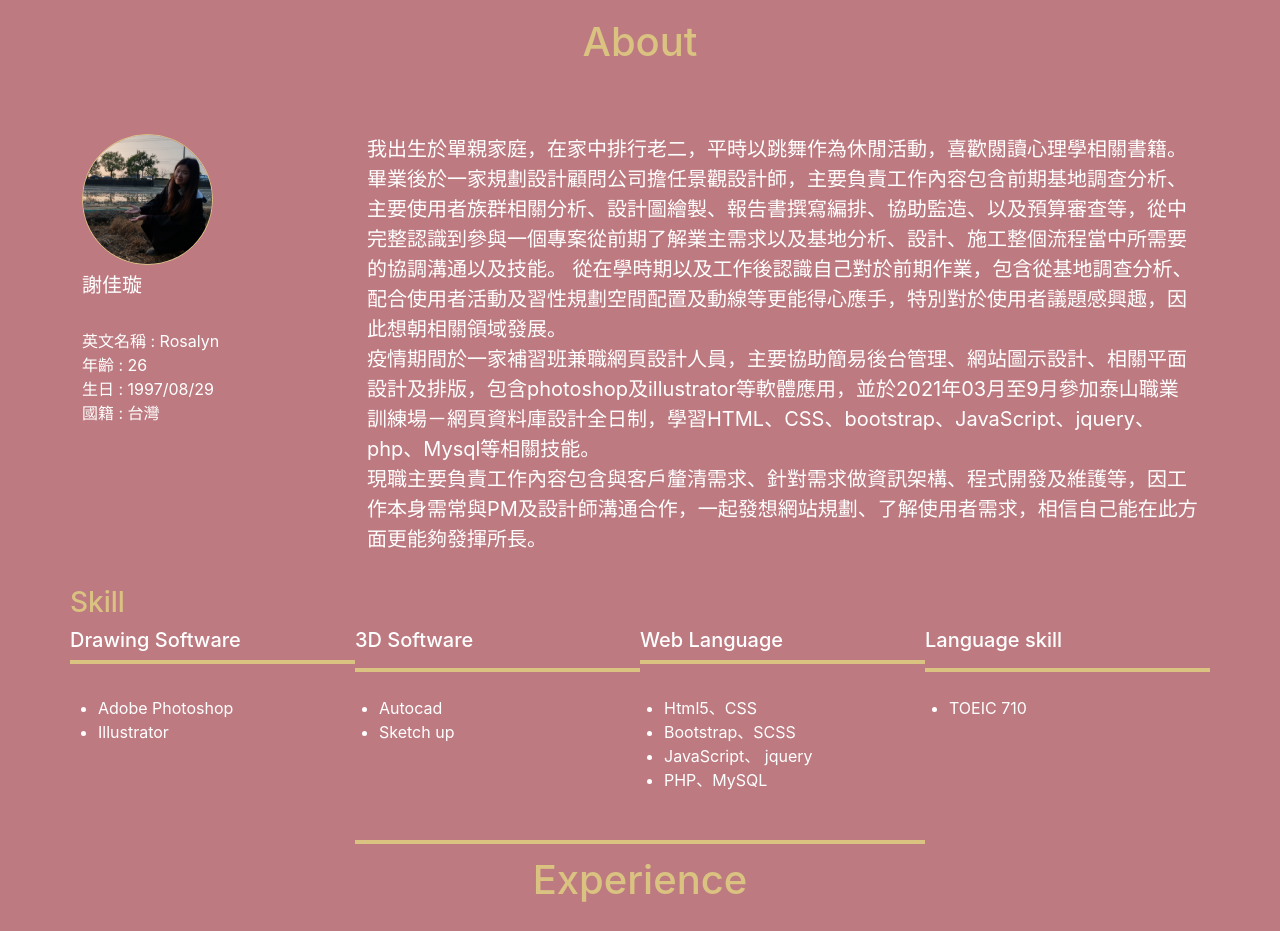
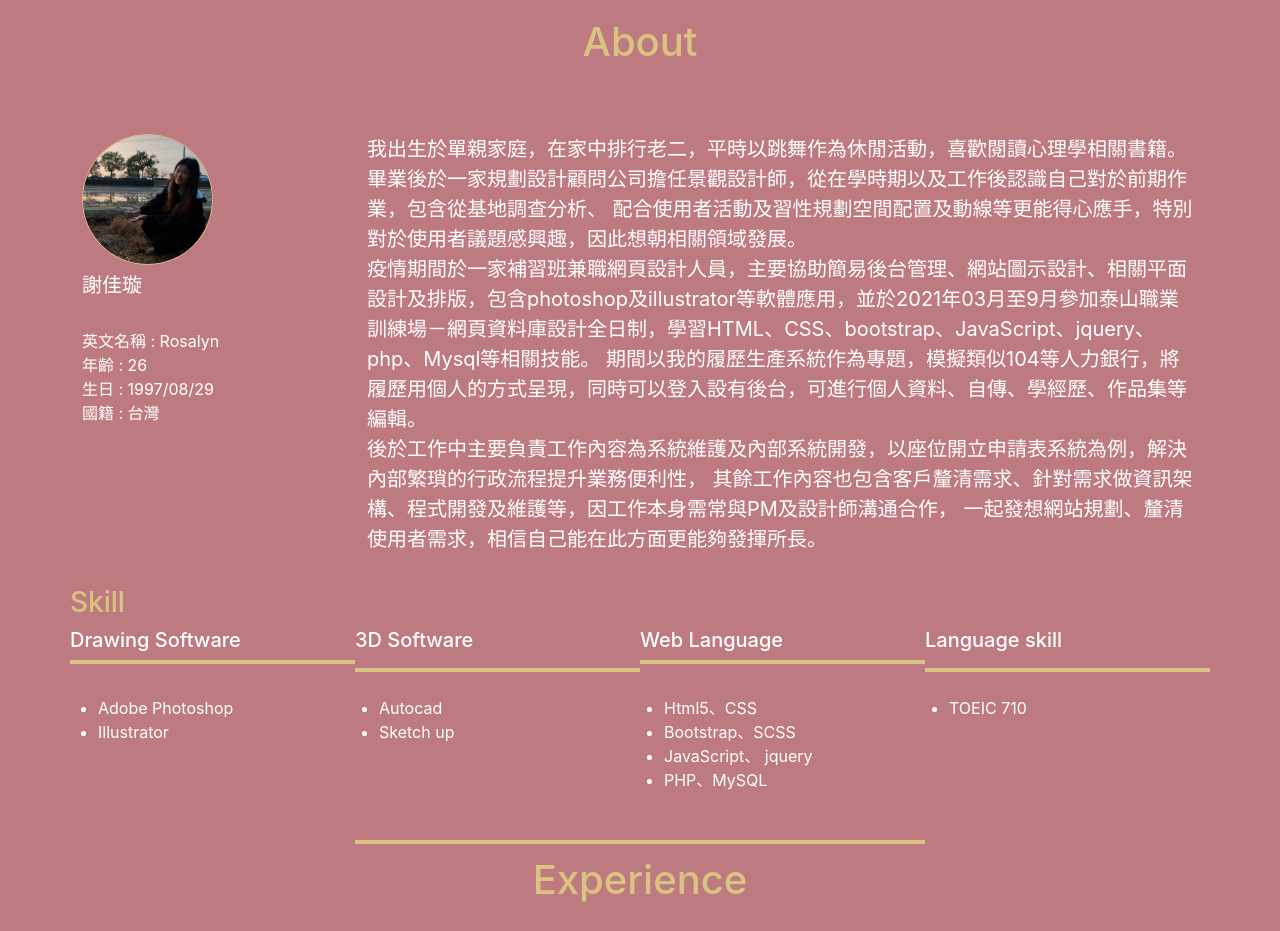
Before and after one commit to rosalyn0829/myworks, a plain HTML site: page chineseindex.html in a window 1280 px wide. Shown: the part 802-1733 px from the top of the page. Drawn offline with nearby package versions, Linux system fonts and the light colour scheme; a web font is replaced by a local one.

Commit message:
Add files via upload

```diff
--- a/chineseindex.html
+++ b/chineseindex.html
@@ -114,11 +114,14 @@
                                 <p class="text-right fs-5">
                                     我出生於單親家庭，在家中排行老二，平時以跳舞作為休閒活動，喜歡閱讀心理學相關書籍。 <br>
 
-                                    畢業後於一家規劃設計顧問公司擔任景觀設計師，主要負責工作內容包含前期基地調查分析、主要使用者族群相關分析、設計圖繪製、報告書撰寫編排、協助監造、以及預算審查等，從中完整認識到參與一個專案從前期了解業主需求以及基地分析、設計、施工整個流程當中所需要的協調溝通以及技能。
-                                    從在學時期以及工作後認識自己對於前期作業，包含從基地調查分析、配合使用者活動及習性規劃空間配置及動線等更能得心應手，特別對於使用者議題感興趣，因此想朝相關領域發展。<BR>
+                                    畢業後於一家規劃設計顧問公司擔任景觀設計師，從在學時期以及工作後認識自己對於前期作業，包含從基地調查分析、
+                                    配合使用者活動及習性規劃空間配置及動線等更能得心應手，特別對於使用者議題感興趣，因此想朝相關領域發展。<BR>
 
-                                    疫情期間於一家補習班兼職網頁設計人員，主要協助簡易後台管理、網站圖示設計、相關平面設計及排版，包含photoshop及illustrator等軟體應用，並於2021年03月至9月參加泰山職業訓練場－網頁資料庫設計全日制，學習HTML、CSS、bootstrap、JavaScript、jquery、php、Mysql等相關技能。<BR>
-                                    現職主要負責工作內容包含與客戶釐清需求、針對需求做資訊架構、程式開發及維護等，因工作本身需常與PM及設計師溝通合作，一起發想網站規劃、了解使用者需求，相信自己能在此方面更能夠發揮所長。
+                                    疫情期間於一家補習班兼職網頁設計人員，主要協助簡易後台管理、網站圖示設計、相關平面設計及排版，包含photoshop及illustrator等軟體應用，並於2021年03月至9月參加泰山職業訓練場－網頁資料庫設計全日制，學習HTML、CSS、bootstrap、JavaScript、jquery、php、Mysql等相關技能。
+                                    期間以我的履歷生產系統作為專題，模擬類似104等人力銀行，將履歷用個人的方式呈現，同時可以登入設有後台，可進行個人資料、自傳、學經歷、作品集等編輯。<BR>
+                                    後於工作中主要負責工作內容為系統維護及內部系統開發，以座位開立申請表系統為例，解決內部繁瑣的行政流程提升業務便利性，
+                                    其餘工作內容也包含客戶釐清需求、針對需求做資訊架構、程式開發及維護等，因工作本身需常與PM及設計師溝通合作，
+                                    一起發想網站規劃、釐清使用者需求，相信自己能在此方面更能夠發揮所長。
 
                                     <!-- During the university, the freshman served as the physique, the sophomore took over as the dance leader of the department's activities, and the junior served as the general affairs, serving the students of the department. In the process of serving as a cadre, I learned how to deal with large and small affairs and the principles of dealing with people. It also improved my planning ability. In addition, I also served as a teaching and dance research cadre in the high school dance club. Time planning, striving to strike a balance between clubs and schoolwork, so that schoolwork can be maintained above a certain level.<br> -->
 
```
